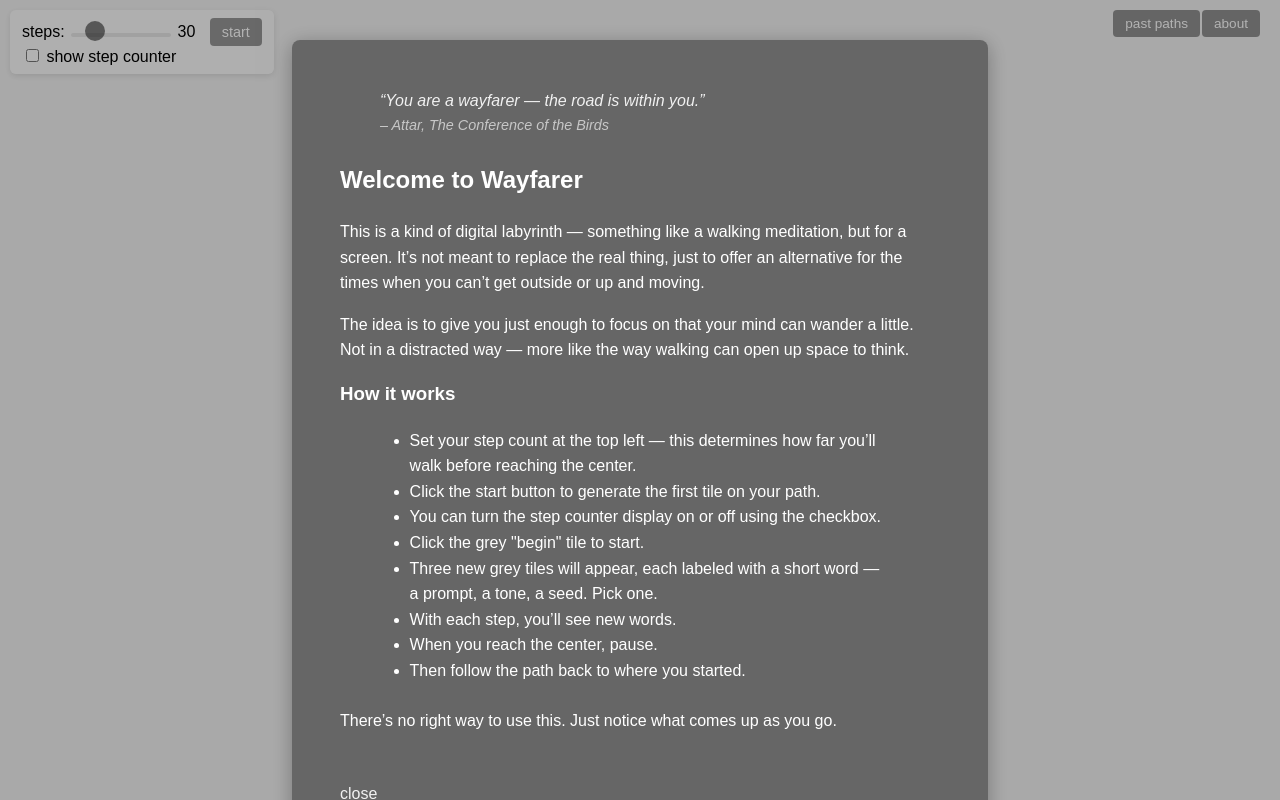
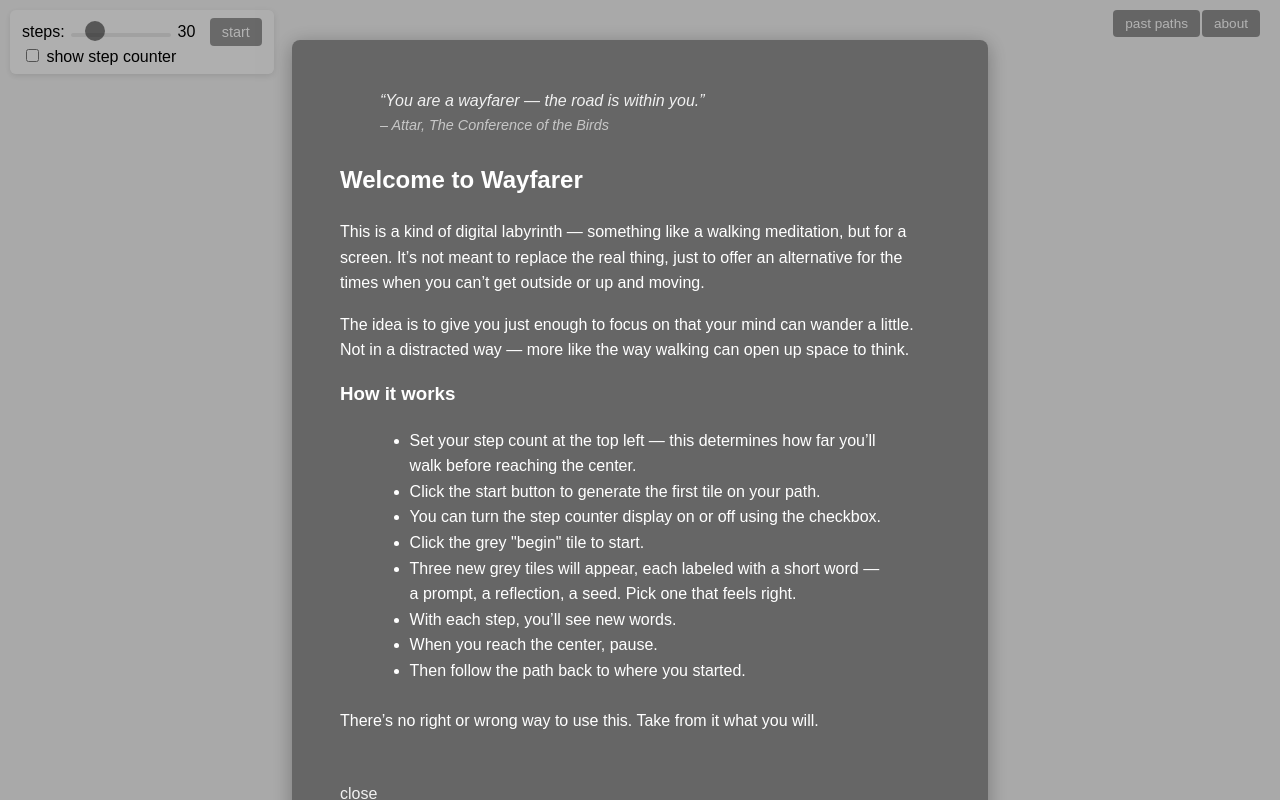
Before and after one commit to nickspeelman/wayfarer, a plain HTML site: page index.html in a window 1280 px wide. Drawn offline with Linux system fonts and the light colour scheme.

Commit message:
updated instructions

```diff
--- a/index.html
+++ b/index.html
@@ -95,13 +95,13 @@
   <li>Click the start button to generate the first tile on your path.</li>
   <li>You can turn the step counter display on or off using the checkbox.</li>
   <li>Click the grey "begin" tile to start.</li>
-  <li>Three new grey tiles will appear, each labeled with a short word — a prompt, a tone, a seed. Pick one.</li>
+  <li>Three new grey tiles will appear, each labeled with a short word — a prompt, a reflection, a seed. Pick one that feels right.</li>
   <li>With each step, you’ll see new words.</li>
   <li>When you reach the center, pause.</li>
   <li>Then follow the path back to where you started.</li>
 </ul>
 
-<p style="margin-top: 1.5em;">There’s no right way to use this. Just notice what comes up as you go.</p>
+<p style="margin-top: 1.5em;">There’s no right or wrong way to use this. Take from it what you will.</p>
 
 
        <a href="#" id="closeWelcome" class="modal-link">close</a>
```
